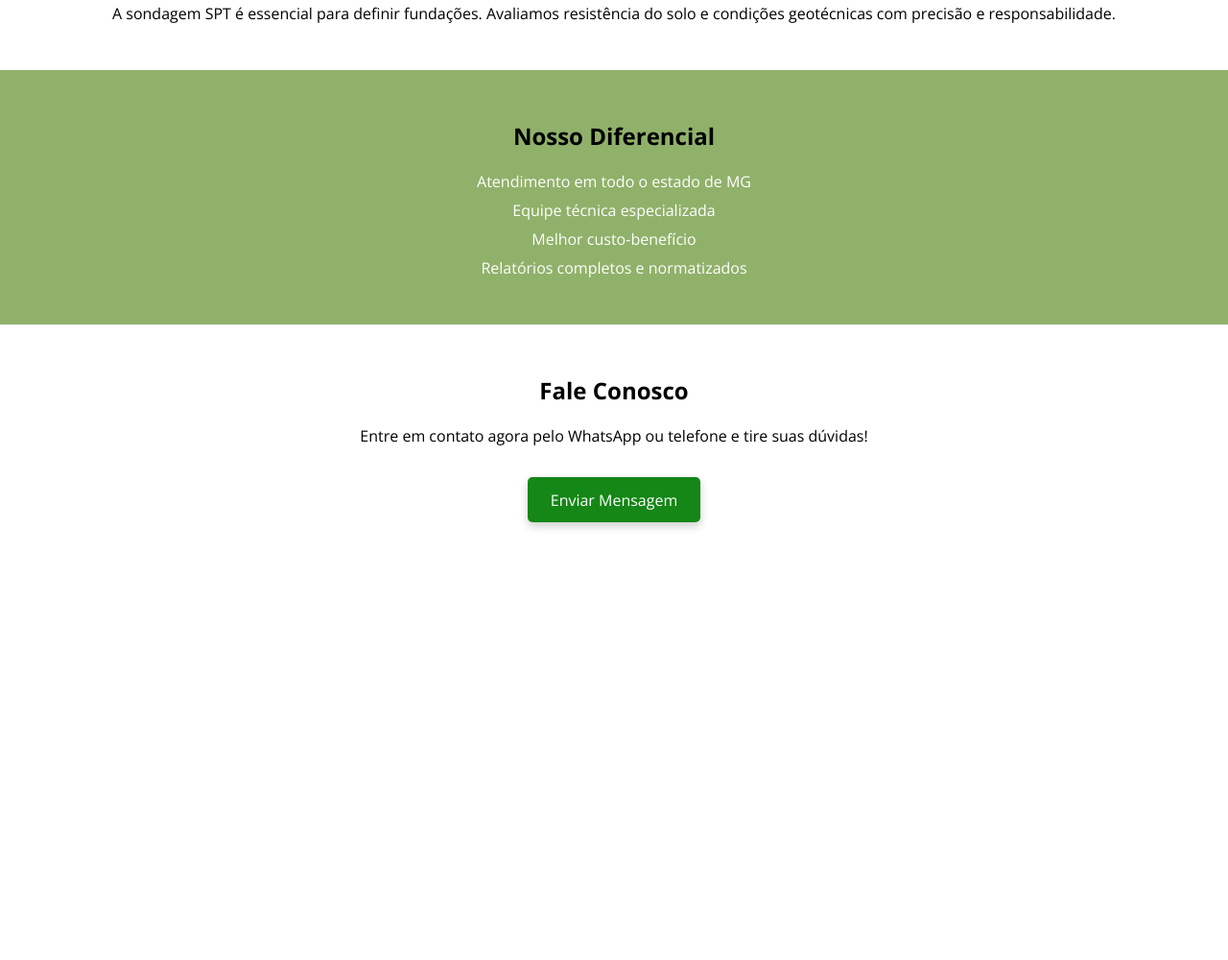
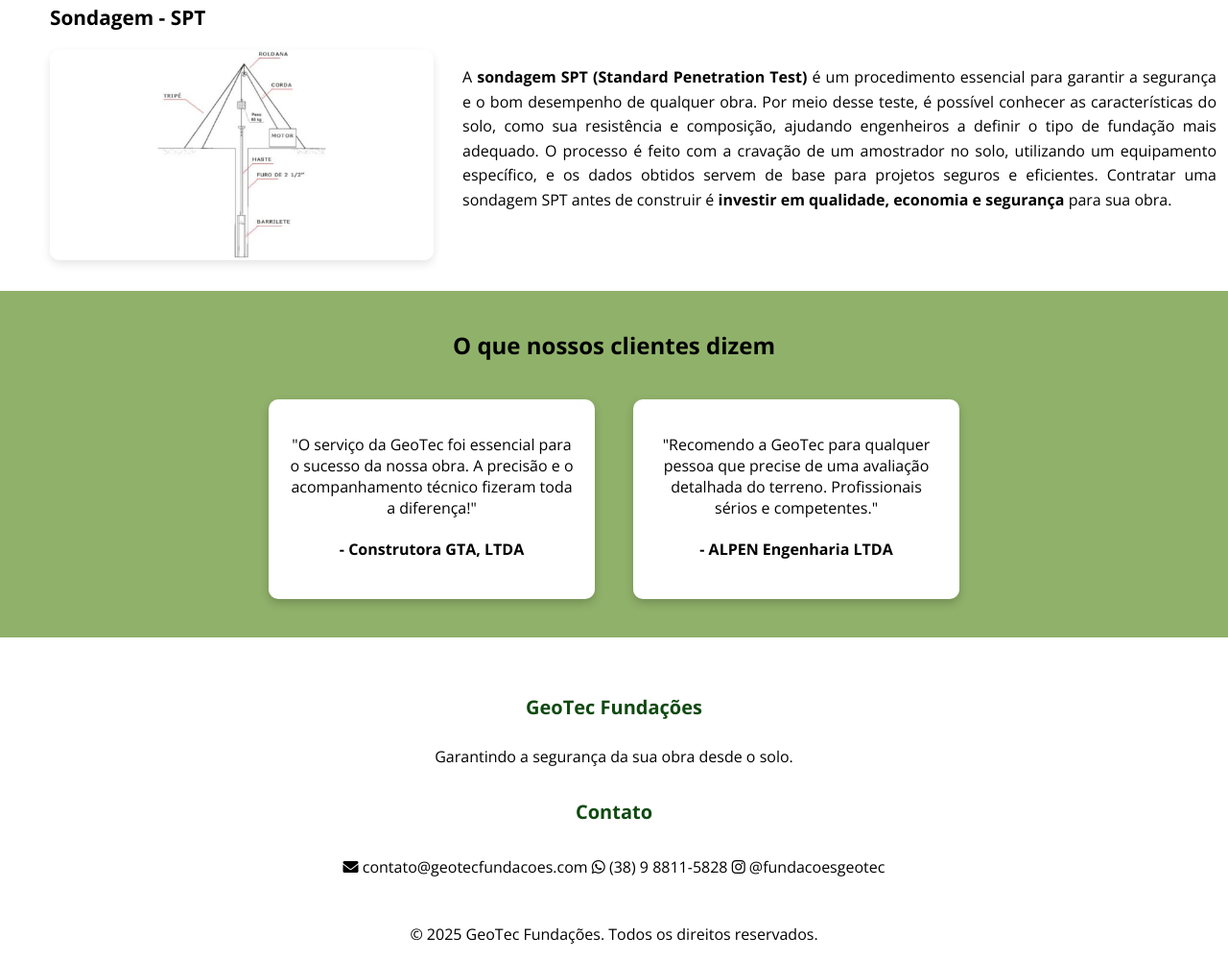
Before and after one commit to matheuzxr/GeoTec-landing-page, a plain HTML site: page index.html.html in a window 1280 px wide. Shown: the part 1671-2671 px from the top of the page at 96% size. Before the commit the page ends 2247 px from the top, so only its background shows below. Drawn offline with nearby package versions, Linux system fonts and the light colour scheme.

Commit message:
fix: saiba mais e footer

```diff
--- a/index.html.html
+++ b/index.html.html
@@ -9,12 +9,13 @@
     <link rel="preconnect" href="https://fonts.googleapis.com">
     <link rel="preconnect" href="https://fonts.gstatic.com" crossorigin>
     <link href="https://fonts.googleapis.com/css2?family=Bebas+Neue&family=Open+Sans:ital,wght@0,300..800;1,300..800&display=swap" rel="stylesheet">
+    <link rel="stylesheet" href="https://cdnjs.cloudflare.com/ajax/libs/font-awesome/6.0.0-beta3/css/all.min.css">
 </head>
 <body>
 
 <header class="cabecalho">
     <div class="logo">
-        <a href="#"><img src="assets/GeoTek Fundalçôes LOGO ALPHA BRANCO.png" alt="Logo da GeoTec Fundações"></a>
+        <a href="#cabecalho"><img src="assets/GeoTek Fundalçôes LOGO ALPHA BRANCO.png" alt="Logo da GeoTec Fundações"></a>
     </div>
     <nav class="menu">
         <ul>
@@ -22,8 +23,8 @@
             <li><a href="#servicos">Serviços</a></li>
             <li><a href="#quem-somos">Quem Somos</a></li>
             <li><a href="#saiba-mais">Saiba Mais</a></li>
-            <li><a href="#diferenciais">Diferenciais</a></li>
-            <li><a href="#contato">Fale Conosco</a></li>
+            <li><a href="#clientes">Nossos clientes</a></li>
+            <li><a href="#footer">Fale Conosco</a></li>
         </ul>
     </nav>
 </header>
@@ -33,8 +34,9 @@
         <h2>GeoTec Fundações</h2>
     </div>
     <p><strong>Sondagem SPT com a melhor qualidade e melhor custo-benefício de Diamantina e região!</strong></p>
-    <p><strong>(38) 9 8811-5828</strong></p>
-    <a href="https://wa.me/5538988115828?text=Ol%C3%A1!%20Gostaria%20de%20saber%20mais%20sobre%20a%20GeoTec." class="botao">Orçamento via WhatsApp</a>
+    <p><strong><i class="fab fa-whatsapp"></i> (38) 9 8811-5828</a></strong></p>
+    <a href="https://wa.me/5538988115828?text=Ol%C3%A1!%20Gostaria%20de%20saber%20mais%20sobre%20a%20GeoTec." class="botao"><i class="fab fa-whatsapp"></i> Orçamento via WhatsApp</a>
+    <a href="https://www.instagram.com/fundacoesgeotec" class="botao"><i class="fab fa-instagram"></i> Visite nosso Instagram</a>
 </section>
 
 <section id="servicos" class="servicos">
@@ -75,24 +77,54 @@
 
 <section id="saiba-mais" class="saiba-mais">
     <h2>Saiba Mais</h2>
-    <p>A sondagem SPT é essencial para definir fundações. Avaliamos resistência do solo e condições geotécnicas com precisão e responsabilidade.</p>
+    <div class="saibamais__bloco1">
+        <h3>Sondagem - SPT</h3>
+        <div class="sondagem">
+            <img src="assets/sondagem.jpg" alt="representação da Sondagem SPT">
+            <p>
+                A <strong>sondagem SPT (Standard Penetration Test)</strong> é um procedimento essencial para garantir a segurança e o bom desempenho de qualquer obra. Por meio desse teste, é possível conhecer as características do solo, como sua resistência e composição, ajudando engenheiros a definir o tipo de fundação mais adequado. O processo é feito com a cravação de um amostrador no solo, utilizando um equipamento específico, e os dados obtidos servem de base para projetos seguros e eficientes. Contratar uma sondagem SPT antes de construir é <strong>investir em qualidade, economia e segurança</strong> para sua obra.
+            </p>
+        </div>
+    </div>
 </section>
 
-<section id="diferenciais" class="diferenciais">
-    <h2>Nosso Diferencial</h2>
-    <ul>
-        <li>Atendimento em todo o estado de MG</li>
-        <li>Equipe técnica especializada</li>
-        <li>Melhor custo-benefício</li>
-        <li>Relatórios completos e normatizados</li>
-    </ul>
+
+<section id="clientes" class="clientes">
+    <h2>O que nossos clientes dizem</h2>
+    <div class="clientes-container">
+        <div class="depoimento">
+            <p>"O serviço da GeoTec foi essencial para o sucesso da nossa obra. A precisão e o acompanhamento técnico fizeram toda a diferença!"</p>
+            <h4>- Construtora GTA, LTDA</h4>
+        </div>
+        <div class="depoimento">
+            <p>"Recomendo a GeoTec para qualquer pessoa que precise de uma avaliação detalhada do terreno. Profissionais sérios e competentes."</p>
+            <h4>- ALPEN Engenharia LTDA</h4>
+        </div>
+    </div>
+    </div>
 </section>
 
-<section id="contato" class="contato">
-    <h2>Fale Conosco</h2>
-    <p>Entre em contato agora pelo WhatsApp ou telefone e tire suas dúvidas!</p>
-    <a href="https://wa.me/5538988115828?text=Ol%C3%A1!%20Gostaria%20de%20saber%20mais%20sobre%20a%20GeoTec." class="botao">Enviar Mensagem</a>
+<section id="footer" class="footer">
+    <footer class="footer">
+        <div class="footer__content">
+          <div class="footer__logo">
+            <h4>GeoTec Fundações</h4>
+            <p>Garantindo a segurança da sua obra desde o solo.</p>
+          </div>
+
+          <div class="footer__contatos">
+            <h5>Contato</h5>
+            <i class="fas fa-envelope"></i> <a href="mailto:contato@geotecfundacoes.com">contato@geotecfundacoes.com</a>
+            <i class="fab fa-whatsapp"></i> <a href="https://wa.me/5538988115828" target="_blank">(38) 9 8811-5828</a>
+            <i class="fab fa-instagram"></i> <a href="https://instagram.com/fundacoesgeotec" target="_blank">@fundacoesgeotec</a>
+          </div>
+        </div>
+    </footer>
 </section>
+
+<div class="footer__bottom">
+    <p>&copy; 2025 GeoTec Fundações. Todos os direitos reservados.</p>
+</div>
 
 </body>
 </html>
--- a/style.css
+++ b/style.css
@@ -112,7 +112,6 @@ section {
     border-radius: 15px;
 }
 
-/* Responsivo para telas pequenas */
 @media (max-width: 768px) {
     .conteudo {
         flex-direction: column;
@@ -124,21 +123,128 @@ section {
     }
 }
 
-
-.diferenciais {
-    background-color: #90b16a;
-    color: white;
+.saibamais__bloco1 {
+    text-align: justify;
+    padding-left: 20px;
+    width: 100%;
 }
 
-.diferenciais h2 {
+.saibamais__bloco1 h3 {
+    font-size: 1.3rem;
+    margin-bottom: 20px;
+    font-weight: bold;
+}
+
+.sondagem {
+    display: flex;
+    align-items: flex-start;
+    gap: 30px;
+    flex-wrap: wrap;
+}
+
+.sondagem img {
+    width: 100%;
+    max-width: 400px;
+    border-radius: 10px;
+    box-shadow: 0 4px 10px rgba(0,0,0,0.1);
+}
+
+.sondagem p {
+    flex: 1;
+    line-height: 1.6;
+    max-width: 1000px;
+}
+
+@media (max-width: 768px) {
+    .sondagem {
+        flex-direction: column;
+        align-items: center;
+    }
+
+    .sondagem p {
+        text-align: justify;
+        padding: 10px;
+    }
+}
+
+
+
+.clientes {
+    background-color: #90b16a;
+    color: rgb(0, 0, 0);
+    padding: 20px;
+}
+
+.clientes h2 {
     color: #000000;
 }
 
-.diferenciais ul {
-    list-style: none;
-    padding: 0;
+.clientes-container {
+    display: flex;
+    justify-content: center;
+    flex-wrap: wrap;
 }
 
-.diferenciais li {
-    margin: 0.5rem 0;
+.depoimento {
+    width: 300px;
+    margin: 20px;
+    padding: 20px;
+    background-color: rgb(255, 255, 255);
+    border-radius: 10px;
+    box-shadow: 0 4px 10px rgba(0, 0, 0, 0.2);
 }
+
+.a {
+    text-decoration: none;
+    color: #000000;
+}
+
+/* Ajustes no rodapé para melhor estética e harmonia */
+.footer {
+    text-align: center;
+}
+
+.footer h4, h5 {
+    color: #0f4a10;
+    font-size: 20px;
+}
+
+.footer__contact a {
+    text-decoration: none;
+    color: black
+}
+
+.footer__contact a:link,
+.footer__contact a:visited {
+    text-decoration: none;
+}
+
+.footer__contact a:hover {
+    color: #ffffff; /* Branco ao passar o mouse */
+}
+
+.footer__contatos a {
+    text-decoration: none;
+    color: #000000;
+    justify-content: space-between;
+}
+
+.footer__contatos a:hover {
+    color: #0f4a10;
+}
+
+.footer__bottom {
+    text-align: center;
+}
+
+@media (max-width: 768px) {
+    .footer__content {
+        flex-direction: column;
+        align-items: center;
+        text-align: center;
+    }
+
+    .footer__contact {
+        margin-top: 1rem;
+    }
+}
```
Also changed, not shown: assets/sondagem.jpg (added).
